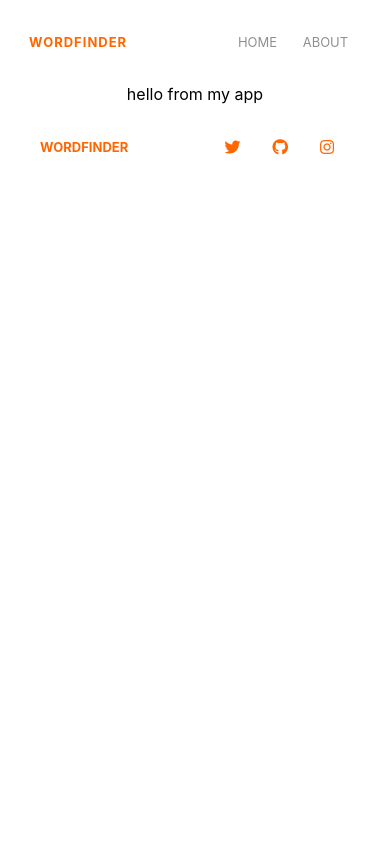
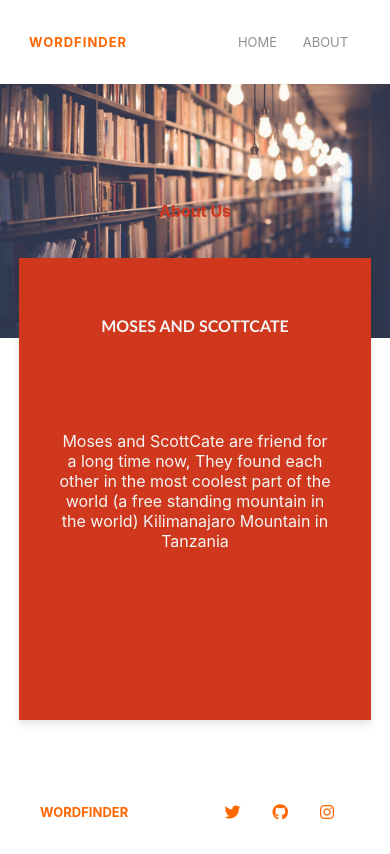
Before and after one commit to moseskereya/Word_Book, a React (Create React App) app: page /about in a window 390 px wide. Built offline with nearby package versions, Linux system fonts and the light colour scheme.

Commit message:
adding sorting

```diff
--- a/package.json
+++ b/package.json
@@ -11,7 +11,6 @@
     "react": "^17.0.2",
     "react-dom": "^17.0.2",
     "react-multi-carousel": "^2.6.3",
-    "react-paginate": "^7.1.3",
     "react-router": "^5.2.0",
     "react-router-dom": "^5.2.0",
     "react-scripts": "4.0.3",
--- a/src/App.css
+++ b/src/App.css
@@ -121,6 +121,56 @@ color: rgb(238, 238, 238);
 p {
     font-family: -apple-system, BlinkMacSystemFont, 'Segoe UI', Roboto, Oxygen, Ubuntu, Cantarell, 'Open Sans', 'Helvetica Neue', sans-serif;
  }
+ /* about page styles */
+ .about{
+     display: flex;
+ }
+
+ .container_a{
+     height: 80vh;
+     width: 70%;
+     display: grid;
+     z-index: 10;
+     place-content: center;
+     background-image: url('./components/images/library.jpg');
+     background-size: cover;
+     background-position: center;
+     position: relative;
+ }
+
+ .container_a h4{
+     z-index: 100;
+     color: #cf381d;
+ }
+
+ .container_b{
+     margin: 5rem 0;
+     height: 60vh;
+     width: 400px;
+     z-index: 100;
+     right: 14rem;
+     position: absolute;
+     background-color:#cf381d;
+     box-shadow: 0 4px 8px  rgba(0, 0, 0, 0.11);
+     padding: 20px;
+ }
+
+ .container_b h4{
+     margin: 2.4rem 0;
+     text-transform: uppercase;
+     font-size: 16px;
+     font-family: 'Gill Sans', 'Gill Sans MT', Calibri, 'Trebuchet MS', sans-serif;
+     color: whitesmoke;
+ }
+
+ .container_b p{
+     margin: 6rem 0;
+     padding: 0 20px;
+     color: whitesmoke;
+ }
+
+
+ /* //about page styles end */
 
 /* word sections */
 
@@ -321,6 +371,7 @@ transition: .5s ease-in-out;
     background-color:white;
     color: rgb(255, 102, 0);
 }
+
 .word_nav ul {
     display: flex;
     list-style: none;
@@ -470,6 +521,7 @@ transition: .5s ease-in-out;
     -webkit-box-shadow: 10px 10px 45px 0px rgb(255, 255, 255);
     -moz-box-shadow: 10px 10px 45px 0px rgba(255, 255, 255, 0.75);
 }
+
 .google_result{
     margin: 0 30px;
 }
@@ -483,8 +535,8 @@ transition: .5s ease-in-out;
 
 @media screen and (max-width:1029px){
  .wordsection h3{
-        margin-top: 4rem;
-        font-size: 13px;
+    margin-top: 4rem;
+    font-size: 13px;
     }
   .formsection{
       width: 50%;
@@ -492,9 +544,30 @@ transition: .5s ease-in-out;
   .groups{
       grid-template-columns: repeat(4, 1fr);
   }
+
   .wordsection{
       width: 50%;
   }
+
+  .about{
+      flex-direction: column;
+  }
+
+  .container_a{
+      width: 100%;
+      height: 30vh;
+  }
+
+ .container_b{
+     margin: -5rem auto;
+     height: 50vh;
+     width: 80%;
+     right: 0;
+     z-index: 100;
+     position: relative;
+     padding: 20px;
+     margin-bottom: 50px;
+ }
 
   .users_profiles_img{
     width: 100px;
@@ -524,9 +597,9 @@ transition: .5s ease-in-out;
    display: none;
   }
  .users_profiles_img{
-     margin-top: 10rem;
-    width: 80px;
-    height: 80px;
+    margin-top: 2rem;
+    width: 50px;
+    height: 50px;
     max-width: 100%;
 }
 
--- a/src/components/About.js
+++ b/src/components/About.js
@@ -2,9 +2,15 @@ import React from 'react'
 
 function About() {
     return (
-        <div>
-            hello from my app
-        </div>
+       <section className="about">
+            <div className="container_a">
+                <h4>About Us</h4>
+            </div>
+            <div className="container_b" data-aos="zoom-out">
+                    <h4>Moses and ScottCate</h4>
+                    <p>Moses and ScottCate are friend for a long time now, They found each other in the most coolest part of the world (a free standing mountain in the world) Kilimanajaro Mountain in Tanzania</p>
+            </div>
+       </section>
     )
 }
 
--- a/src/components/Results.js
+++ b/src/components/Results.js
@@ -6,13 +6,26 @@ class Nav extends Component {
     constructor(props) {
         super(props);
         this.state = {
-            data: this.props.WordsList,
-            filters: ""
+            data: this.props.WordsList.reverse(),
+            filters: "",
+            SortBy: true,
+            Asc: "Ascending",
+            Desc: "Descending"
         }
     }
 
     Search = (e) => {
         this.setState({filters: e.target.value })
+    }
+
+    SortBy = () => {
+        if (this.state.SortBy === false && this.state.Asc === "Ascending") {
+            this.setState({ data: this.props.WordsList})
+        } else if (this.state.SortBy === true && this.state.Desc === "Descending"){
+            this.setState({ data: this.props.WordsList.reverse()})
+        } else {
+            return null;
+        }
     }
 
     render() {
@@ -35,15 +48,10 @@ class Nav extends Component {
         }
 
         const mydata = this.state.data;
-
         // eslint-disable-next-line array-callback-return
         const groups = mydata.filter((value) => {
             if (this.state.filters === "") {
-                return (
-                    <div>
-                        <h4>Ooops!! There is nothing found, try another search</h4>
-                    </div>
-                );
+                return value;
             } else if(value.toLowerCase().includes(this.state.filters.toLowerCase())) {
              return value;
         }
@@ -149,8 +157,15 @@ class Nav extends Component {
              return (
                   <>
                     <div className="search_bar">
-                         <input type="text" placeholder="Search Your favourite word" onChange={this.Search} />
-                         <h4>Search</h4>
+                         <input type="text" placeholder="Search Your Word" onChange={this.Search} />
+
+                         <input onChange={this.SortBy}
+                            type="text"
+                            list="sortby" name="sortby" placeholder="SortBy" />
+                         <datalist id="sortby">
+                             <option value="Ascending" />
+                             <option value="Descending" />
+                         </datalist>
                     </div>
                      <Carousel responsive={responsive}>
                          <div>
--- a/src/components/Word.js
+++ b/src/components/Word.js
@@ -36,7 +36,6 @@ class Word extends Component {
                 console.log(error)
          });
     }
-
 
     render() {
         const { StartsWith, EndsWith, Include, WordMaxLength, WordMinLength,
@@ -77,7 +76,8 @@ class Word extends Component {
                                     <option value="16" />
                                     <option value="17" />
                                 </datalist>
-                                <input onChange={this.InputValueChnage} value={WordMinLength} type="number" min="1" max="5"
+                                <input onChange={this.InputValueChnage} value={WordMinLength}
+                                    type="number" min="1" max="5"
                                     list="number_minimum" name="WordMinLength" placeholder="WordMinLength" />
                                 <datalist id="number_minimum">
                                     <option value="1" />
@@ -90,7 +90,7 @@ class Word extends Component {
                             </form>
                         </section>
                         <section className="wordsection">
-                            <div data-aos="fade-up" className="light-content">
+                            <div data-aos="zoom-out" className="light-content">
                                 <h3>WELCOME TO WORDFINDER APP</h3>
                                 <div className="mid-container">
                                     <p>With this app, you can learn as Many English Words as you can.</p>
@@ -104,9 +104,7 @@ class Word extends Component {
         } else {
             return (
                 <div>
-                    <Result WordsList={this.state.WordsList} WordMaxLength={this.state.WordMaxLength}
-                        InputValueChnage={this.InputValueChnage}
-                        GetWords={this.GetWords}/>
+                    <Result WordsList={this.state.WordsList}/>
                 </div>
             )
         }
```
Also changed, not shown: 1 other file (tests, documents, lock files or other folders). Lines whose indentation alone changed are shown as unchanged.
